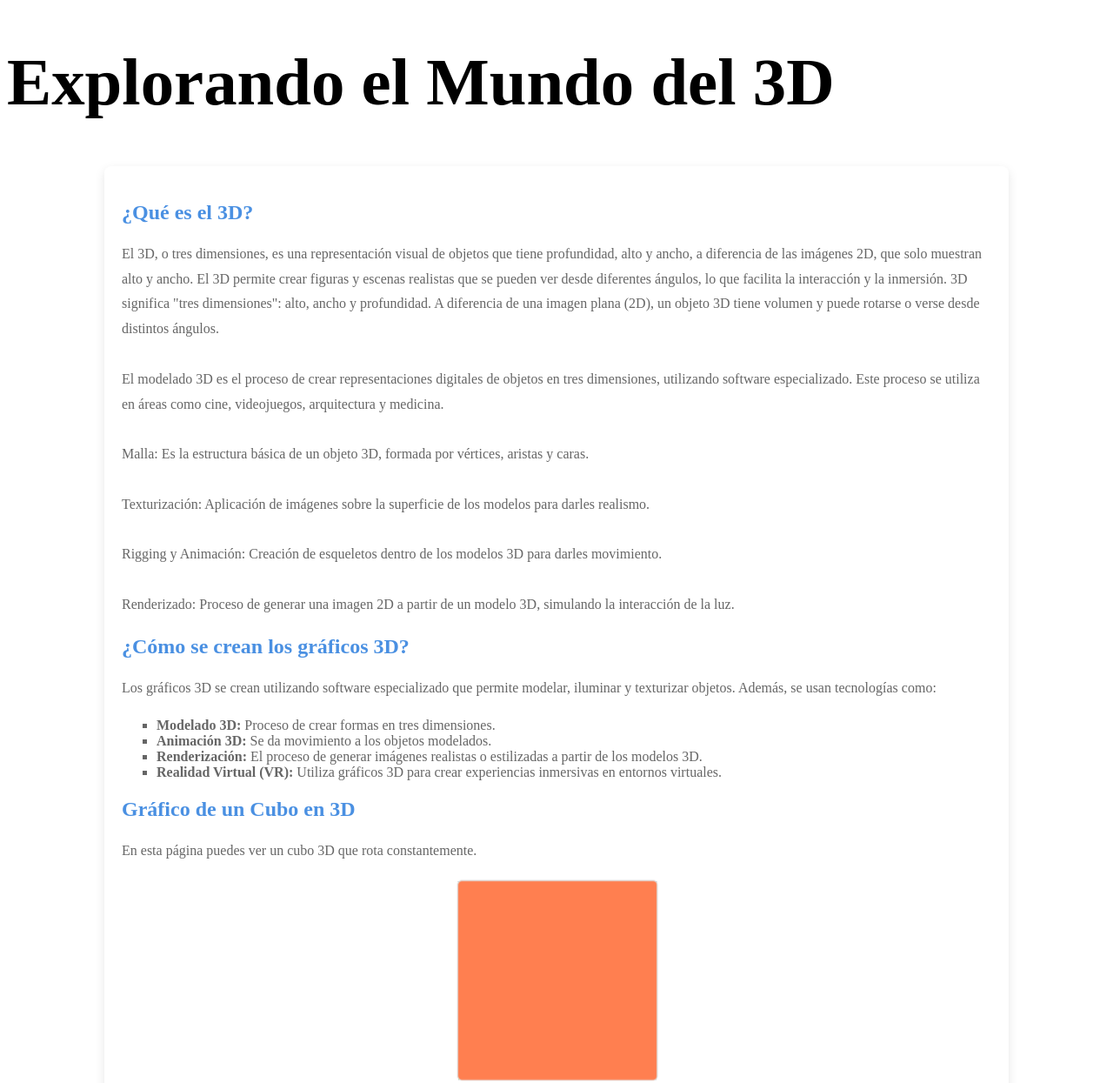
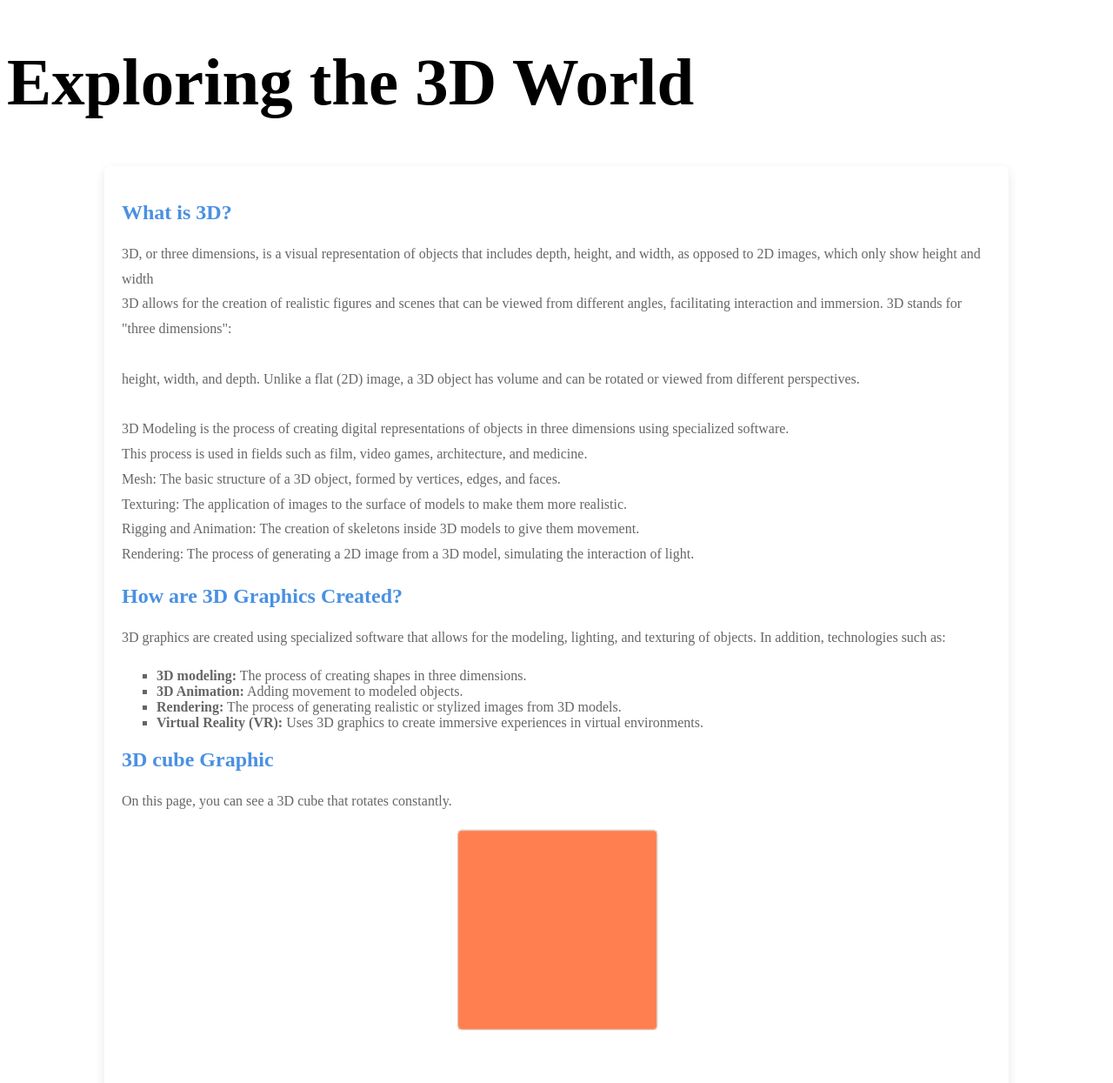
Before and after one commit to nbs-project2/3D, a plain HTML site: page index.html in a window 1280 px wide. Shown: the top 1245 px of the page at 87% size. Drawn offline with Linux system fonts and the light colour scheme.

Commit message:
index.html

```diff
--- a/index.html
+++ b/index.html
@@ -15,40 +15,46 @@
 
   <head>
 
-    <title>Explorando el Mundo del 3D</title>
+    <title>Exploring the 3D World</title>
   </head>
 
   <header>
-    <h1>Explorando el Mundo del 3D</h1>
+    <h1>Exploring the 3D World</h1>
   </header>
 
   <div class="content">
-    <h2>¿Qué es el 3D?</h2>
-    <p>El 3D, o tres dimensiones, es una representación visual de objetos que tiene profundidad, alto y ancho, a diferencia de las imágenes 2D, que solo muestran alto y ancho. El 3D permite crear figuras y escenas realistas que se pueden ver desde diferentes ángulos, lo que facilita la interacción y la inmersión. 3D significa "tres dimensiones": alto, ancho y profundidad. A diferencia de una imagen plana (2D), un objeto 3D tiene volumen y puede rotarse o verse desde distintos ángulos.<br>
+    <h2>What is 3D?</h2>
+    <p>3D, or three dimensions, is a visual representation of objects that includes depth, height, and width, as opposed to 2D images, which only show height and width
+
+      <br>3D allows for the creation of realistic figures and scenes that can be viewed from different angles, facilitating interaction and immersion. 3D stands for "three dimensions":<br>
+
+      <br>height, width, and depth. Unlike a flat (2D) image, a 3D object has volume and can be rotated or viewed from different perspectives.<br>
+
+      <br>3D Modeling is the process of creating digital representations of objects in three dimensions using specialized software.
+      <br>This process is used in fields such as film, video games, architecture, and medicine.
 
       <br>
-      El modelado 3D es el proceso de crear representaciones digitales de objetos en tres dimensiones, utilizando software especializado. Este proceso se utiliza en áreas como cine, videojuegos, arquitectura y medicina.<br>
+      Mesh: The basic structure of a 3D object, formed by vertices, edges, and faces.
       <br>
-      Malla: Es la estructura básica de un objeto 3D, formada por vértices, aristas y caras.<br>
+      Texturing: The application of images to the surface of models to make them more realistic.
       <br>
-      Texturización: Aplicación de imágenes sobre la superficie de los modelos para darles realismo.<br>
+      Rigging and Animation: The creation of skeletons inside 3D models to give them movement.
       <br>
-      Rigging y Animación: Creación de esqueletos dentro de los modelos 3D para darles movimiento.<br>
-      <br>
-      Renderizado: Proceso de generar una imagen 2D a partir de un modelo 3D, simulando la interacción de la luz.
+      Rendering: The process of generating a 2D image from a 3D model, simulating the interaction of light.
+
     </p>
 
-    <h2>¿Cómo se crean los gráficos 3D?</h2>
-    <p>Los gráficos 3D se crean utilizando software especializado que permite modelar, iluminar y texturizar objetos. Además, se usan tecnologías como:</p>
+    <h2>How are 3D Graphics Created?</h2>
+    <p> 3D graphics are created using specialized software that allows for the modeling, lighting, and texturing of objects. In addition, technologies such as:</p>
     <ul>
-      <li><strong>Modelado 3D:</strong> Proceso de crear formas en tres dimensiones.</li>
-      <li><strong>Animación 3D:</strong> Se da movimiento a los objetos modelados.</li>
-      <li><strong>Renderización:</strong> El proceso de generar imágenes realistas o estilizadas a partir de los modelos 3D.</li>
-      <li><strong>Realidad Virtual (VR):</strong> Utiliza gráficos 3D para crear experiencias inmersivas en entornos virtuales.</li>
+      <li><strong>3D modeling:</strong> The process of creating shapes in three dimensions.</li>
+      <li><strong>3D Animation:</strong> Adding movement to modeled objects.</li>
+      <li><strong>Rendering:</strong> The process of generating realistic or stylized images from 3D models.</li>
+      <li><strong>Virtual Reality (VR):</strong> Uses 3D graphics to create immersive experiences in virtual environments.</li>
     </ul>
 
-    <h2>Gráfico de un Cubo en 3D</h2>
-    <p>En esta página puedes ver un cubo 3D que rota constantemente.</p>
+    <h2>3D cube Graphic</h2>
+    <p> On this page, you can see a 3D cube that rotates constantly.</p>
 
     <div class="cubo-container">
       <div class="cubo">
@@ -61,21 +67,21 @@
       </div>
     </div>
 
-    <h3>Aplicaciones del 3D</h3>
-    <p>Las aplicaciones del 3D son vastas y se encuentran en muchos campos como:</p>
+    <h3>3D aplication</h3>
+    <p> The applications of 3D are vast and found in many fields, such as:</p>
     <ul>
-      <li><strong>Cine y Entretenimiento:</strong> Animación y efectos especiales en películas y videojuegos.</li>
-      <li><strong>Medicina:</strong> Visualización de órganos y estructuras internas para diagnósticos.</li>
-      <li><strong>Arquitectura:</strong> Modelado y visualización de edificios y paisajes urbanos.</li>
-      <li><strong>Educación:</strong> Creación de simulaciones interactivas y visualizaciones en 3D.</li>
+      <li><strong>Film and Entertainment:</strong> Animation and special effects in movies and video games.</li>
+      <li><strong>Medicine:</strong> Visualization of organs and internal structures for diagnostics.</li>
+      <li><strong>Architecture:</strong> Modeling and visualization of buildings and urban landscapes.</li>
+      <li><strong>Education:</strong> Creation of interactive simulations and 3D visualizations.</li>
     </ul>
 
-    <h3>Conclusión</h3>
-    <p>El mundo del 3D ha revolucionado la manera en que interactuamos con los medios digitales. A medida que la tecnología avanza, el 3D continúa siendo una herramienta poderosa para crear experiencias inmersivas y visualizaciones detalladas en una variedad de campos.</p>
+    <h3>Conclusion</h3>
+    <p> The world of 3D has revolutionized the way we interact with digital media. As technology advances, 3D continues to be a powerful tool for creating immersive experiences and detailed visualizations across a wide range of fields.</p>
   </div>
 
   <footer>
-    <p>Creado por Etzel Escalante, Natalie Trujillo, Isabella Sandoval & Alec Galindo. Todos los derechos reservados.</p>
+    <p>Created by Etzel Escalante, Natalie Trujillo, Isabella Sandoval & Alec Galindo. All rights reserved.</p>
   </footer>
 
 </body>
```
